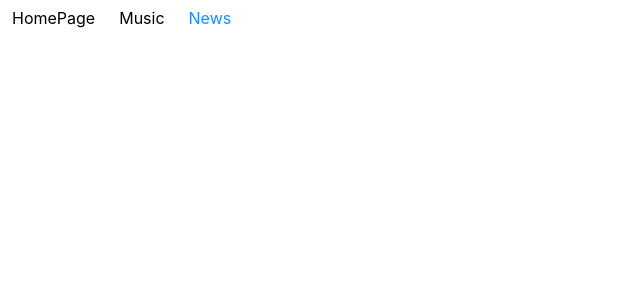
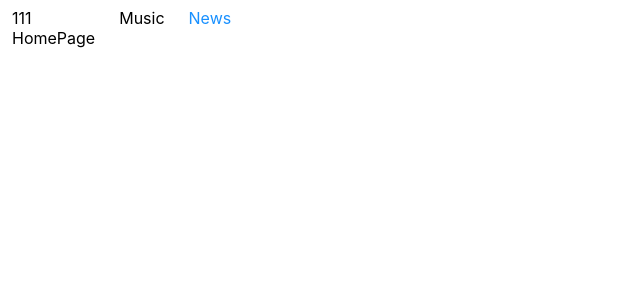
Before and after one commit to tohsaka888/react-animated-menu, a React (Create React App) app: page / in a window 1280 px wide. Shown: the top 300 px of the page, without its empty margins (0-640 px from the left). Built offline with nearby package versions, Linux system fonts and the light colour scheme.

Commit message:
feat: 更改示例

```diff
--- a/src/App.tsx
+++ b/src/App.tsx
@@ -7,6 +7,7 @@ const items: MenuItemProps[] = [
   {
     label: 'HomePage',
     key: 'index',
+    icon: <div>111</div>,
   },
   {
     label: 'Music',
```
